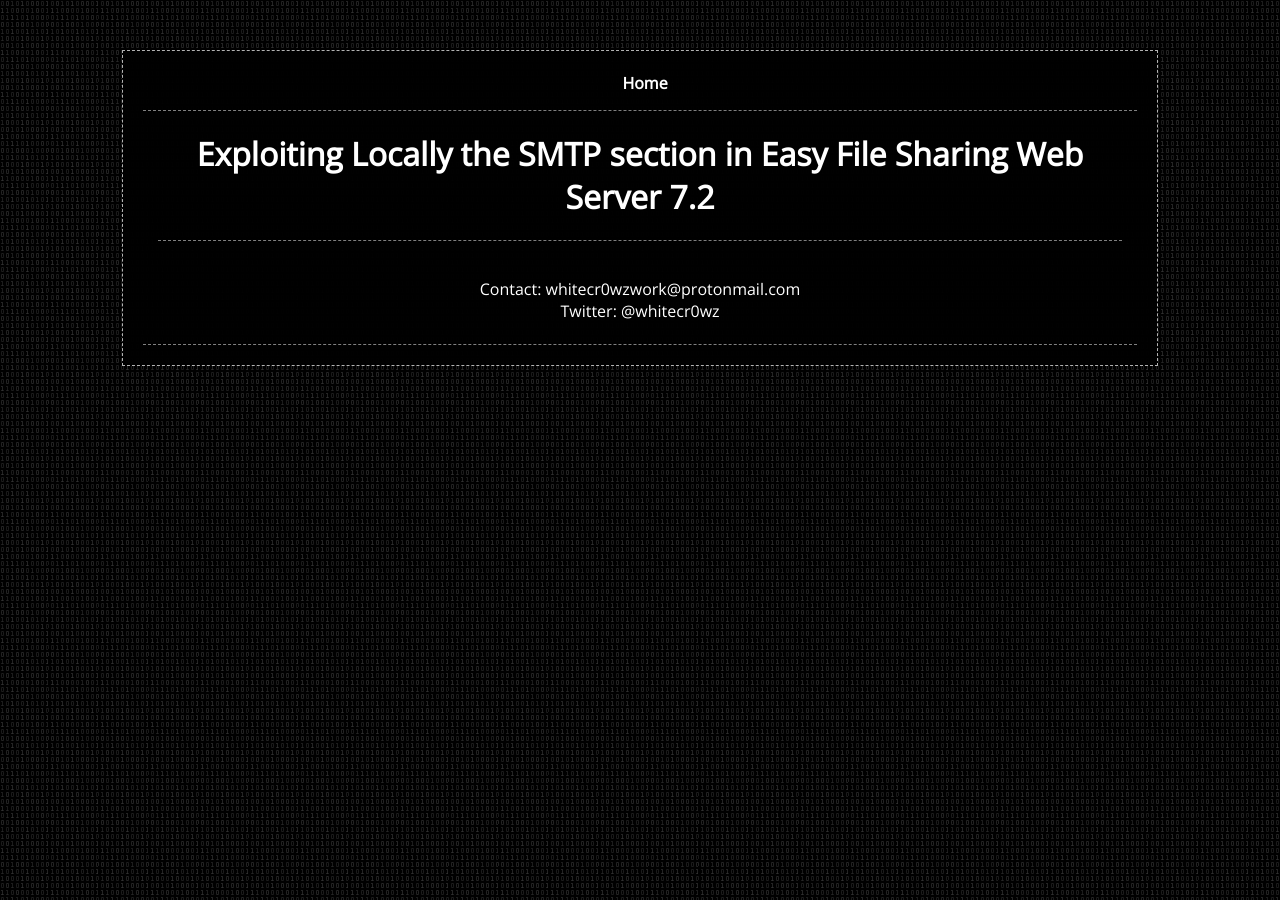
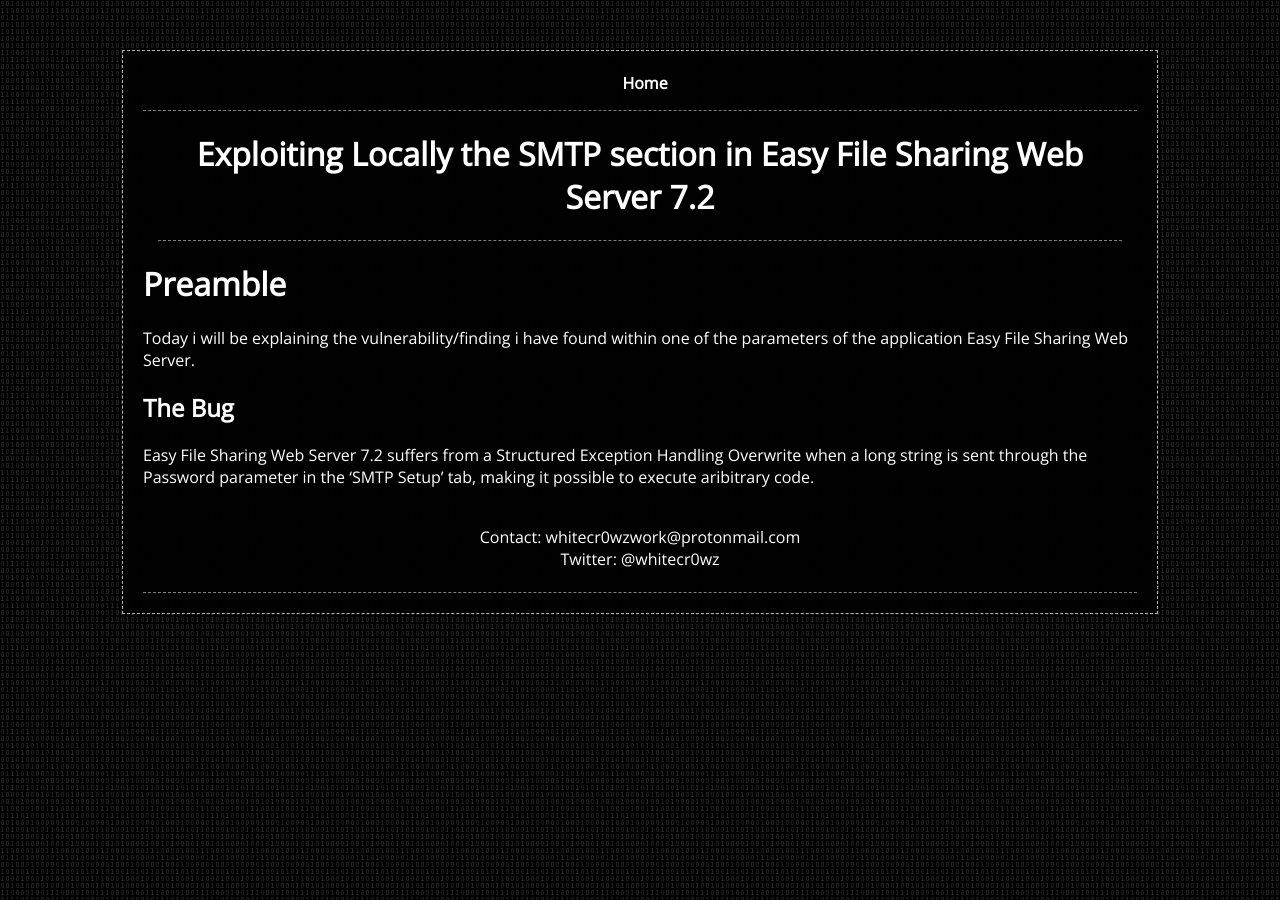
Before and after one commit to whitecr0wz/whitecr0wz.github.io, a Jekyll site: the page built from _posts/posts/2020-03-16-Exploiting-Locally-the-SMTP-section-in-Easy-File-Sharing-Web-Server.md, in a window 1280 px wide. Built offline with Jekyll 4.4.1, drawn with Linux system fonts in a browser that asks for light colours.

Commit message:
Update 2020-03-16-Exploiting-Locally-the-SMTP-section-in-Easy-File-Sharing-Web-Server.md

```diff
--- a/_posts/posts/2020-03-16-Exploiting-Locally-the-SMTP-section-in-Easy-File-Sharing-Web-Server.md
+++ b/_posts/posts/2020-03-16-Exploiting-Locally-the-SMTP-section-in-Easy-File-Sharing-Web-Server.md
@@ -6,3 +6,11 @@
 comments: false
 en: true
 ---
+
+# Preamble
+
+Today i will be explaining the vulnerability/finding i have found within one of the parameters of the application Easy File Sharing Web Server.
+
+## The Bug
+
+Easy File Sharing Web Server 7.2 suffers from a Structured Exception Handling Overwrite when a long string is sent through the Password parameter in the 'SMTP Setup' tab, making it possible to execute aribitrary code.
```
